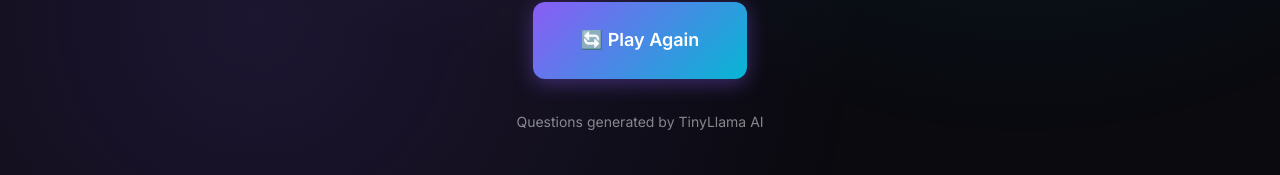
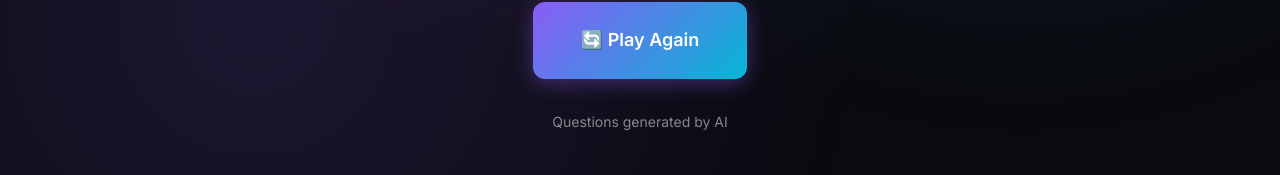
Before and after one commit to deva881797/ai-quiz-generator1, a Flask app: template templates/results.html in a window 1280 px wide. Shown: the part 625-800 px from the top of the page. Run offline with Flask 2, Linux system fonts and the light colour scheme; the template is opened without the code that fills it, so the values that code supplies are empty; some libraries are stand-ins or nearby versions.

Commit message:
Update results.html

```diff
--- a/templates/results.html
+++ b/templates/results.html
@@ -71,7 +71,7 @@
 
         <!-- Footer -->
         <p class="text-center mt-lg" style="color: var(--text-muted); font-size: 0.875rem;">
-            Questions generated by TinyLlama AI
+            Questions generated by AI
         </p>
     </div>
 </div>
```
